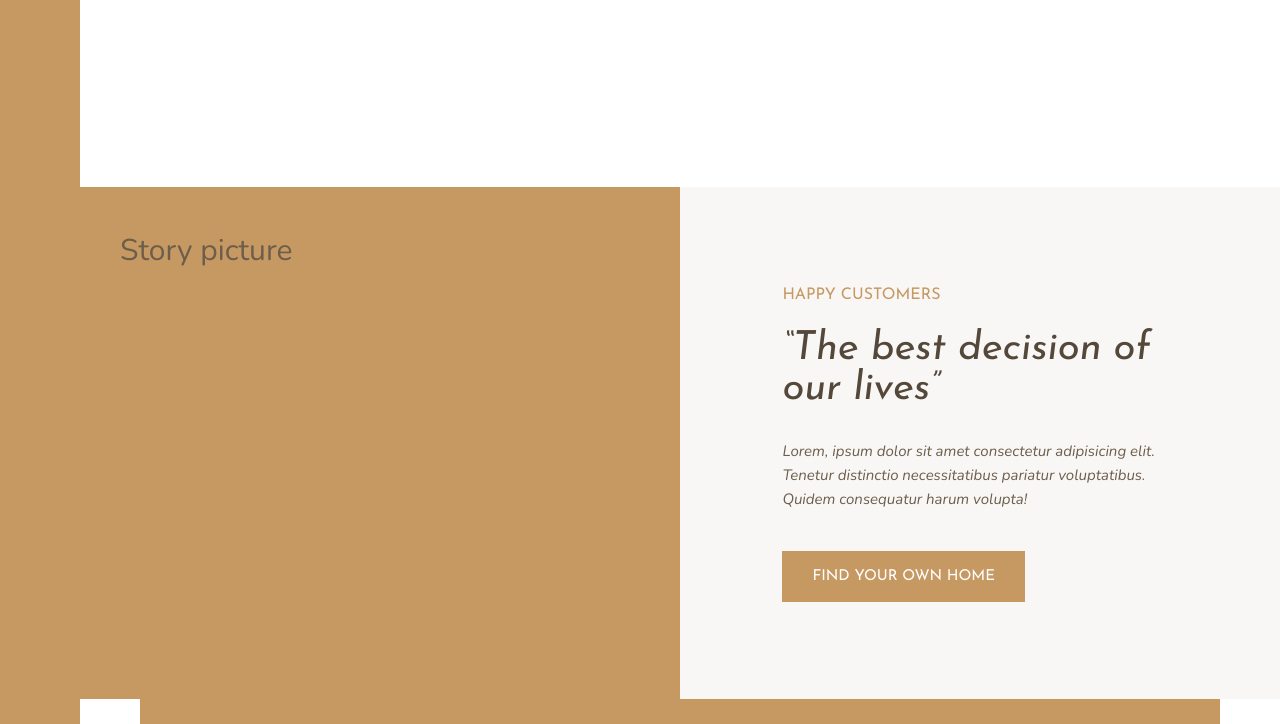
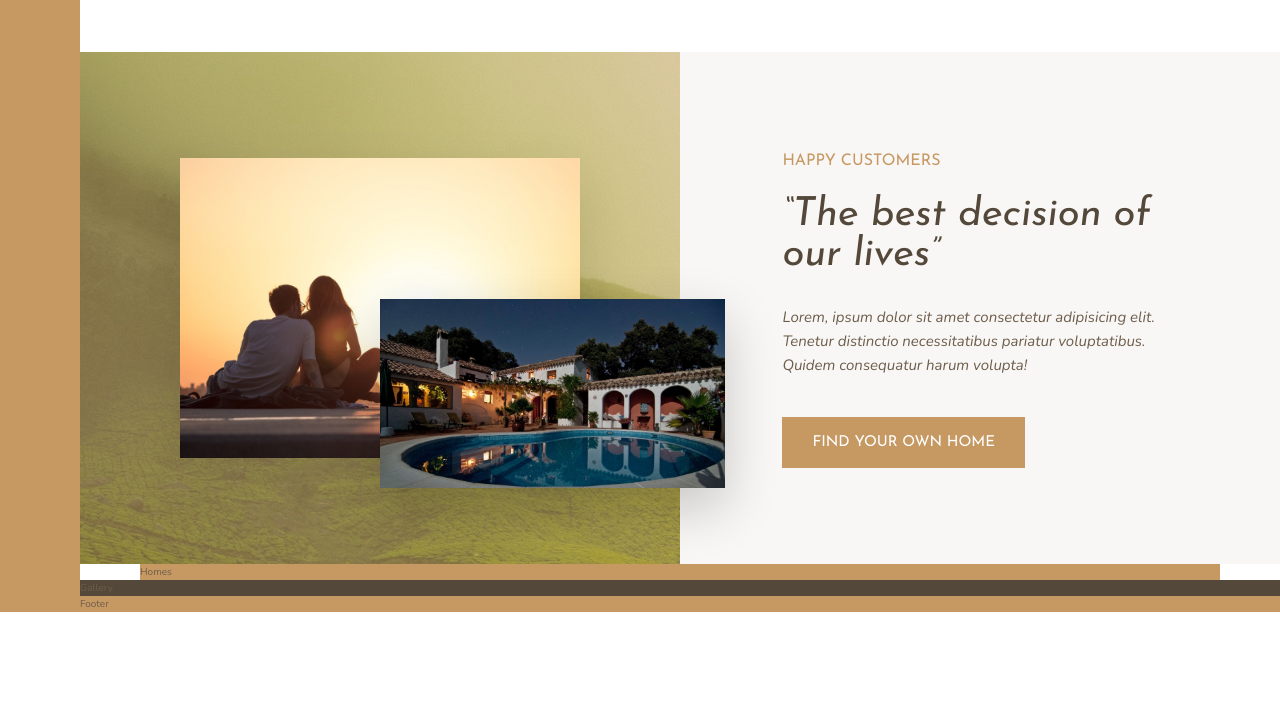
Before and after one commit to jobeiri/nexter, a website: page index.html in a window 1280 px wide. Shown: the part 1256-1980 px from the top of the page. After the commit the page ends 1868 px from the top, so only its background shows below. Drawn offline with nearby package versions, Linux system fonts and the light colour scheme.

Commit message:
7. Building the Story Section - Part 2

```diff
--- a/index.html
+++ b/index.html
@@ -84,7 +84,8 @@
             </section>
 
             <div class="story__pictures">
-                Story picture
+                <img src="img/story-1.jpeg" alt="Couple with new house" class="story__img--1">
+                <img src="img/story-2.jpeg" alt="New house" class="story__img--2">
             </div>
 
             <div class="story__content">
--- a/sass/_base.scss
+++ b/sass/_base.scss
@@ -38,17 +38,10 @@ body {
   display: grid;
   grid-template-rows: 80vh min-content 40vw min-content min-content min-content;
   grid-template-columns:
-    [sidebar-start] 8rem [sidebar-end full-start] minmax(
-      6rem,
-      1fr
-    ) [center-start] repeat(
+    [sidebar-start] 8rem [sidebar-end full-start] minmax(6rem, 1fr)
+    [center-start] repeat(
       8,
       [col-start] minmax(min-content, 14.25rem) [col-end]
     )
     [center-end] minmax(6rem, 1fr) [full-end]; // 1140 / 8 = 142.5px
-
-  & > * {
-    padding: 40px;
-    font-size: 3rem;
-  }
 }
--- a/sass/_story.scss
+++ b/sass/_story.scss
@@ -2,6 +2,33 @@
   &__pictures {
     background-color: $color-primary;
     grid-column: full-start / col-end 4;
+    background-image: linear-gradient(
+        rgba($color-primary, 0.5),
+        rgba($color-primary, 0.5)
+      ),
+      url(../img/back.jpg);
+
+    display: grid;
+    grid-template-rows: repeat(6, 1fr);
+    grid-template-columns: repeat(6, 1fr);
+    align-items: center;
+  }
+
+  &__img--1 {
+    width: 100%;
+    box-shadow: 0 2rem 5rem rgba($color: #000000, $alpha: 0.1);
+
+    grid-row: 2 / 6;
+    grid-column: 2 / 6;
+  }
+
+  &__img--2 {
+    width: 115%;
+    box-shadow: 0 2rem 5rem rgba($color: #000000, $alpha: 0.2);
+
+    grid-row: 4 / 6;
+    grid-column: 4 / 7;
+    z-index: 10;
   }
 
   &__content {
```
Also changed, not shown: css/style.css, 1 other file.
